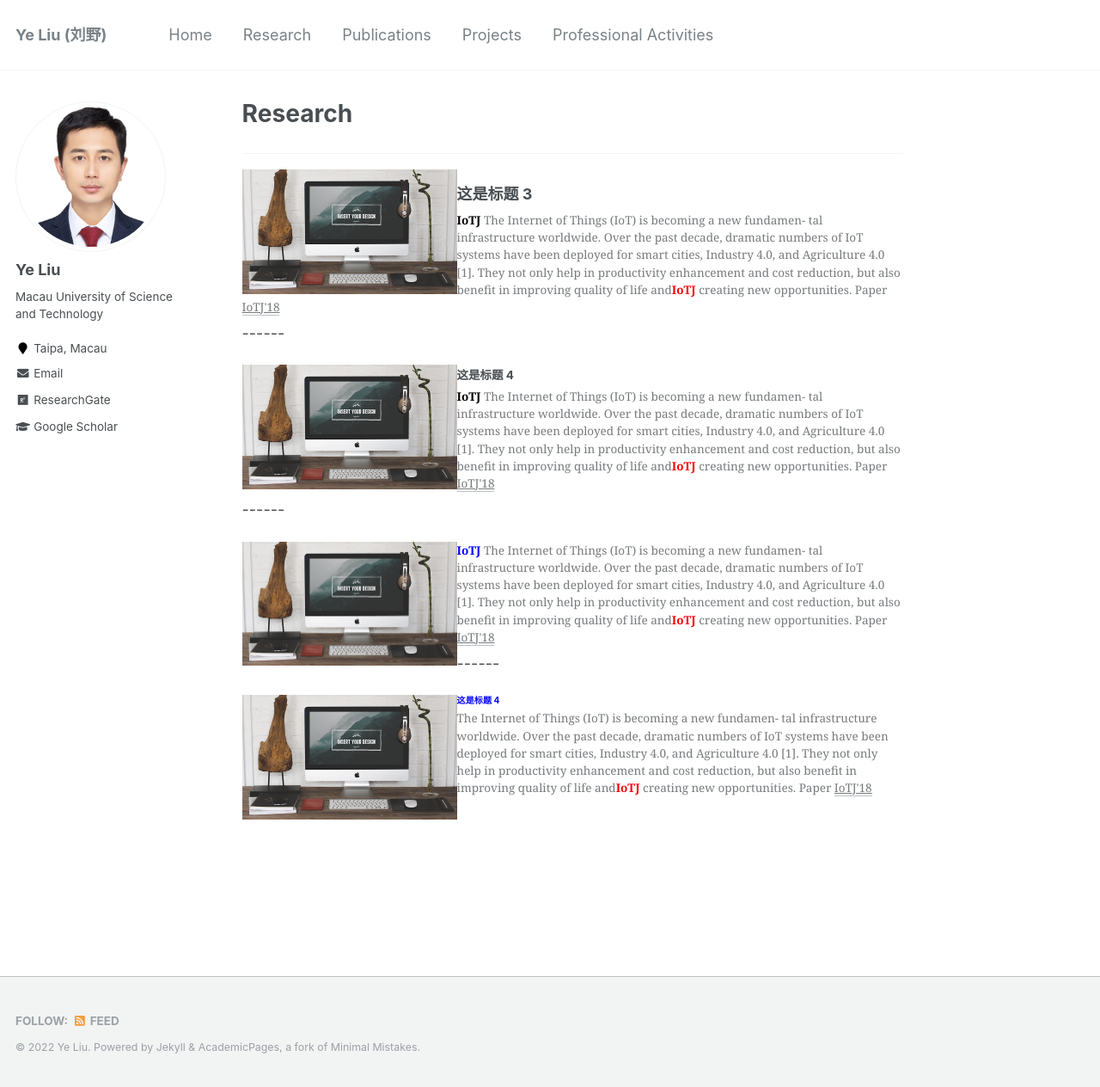
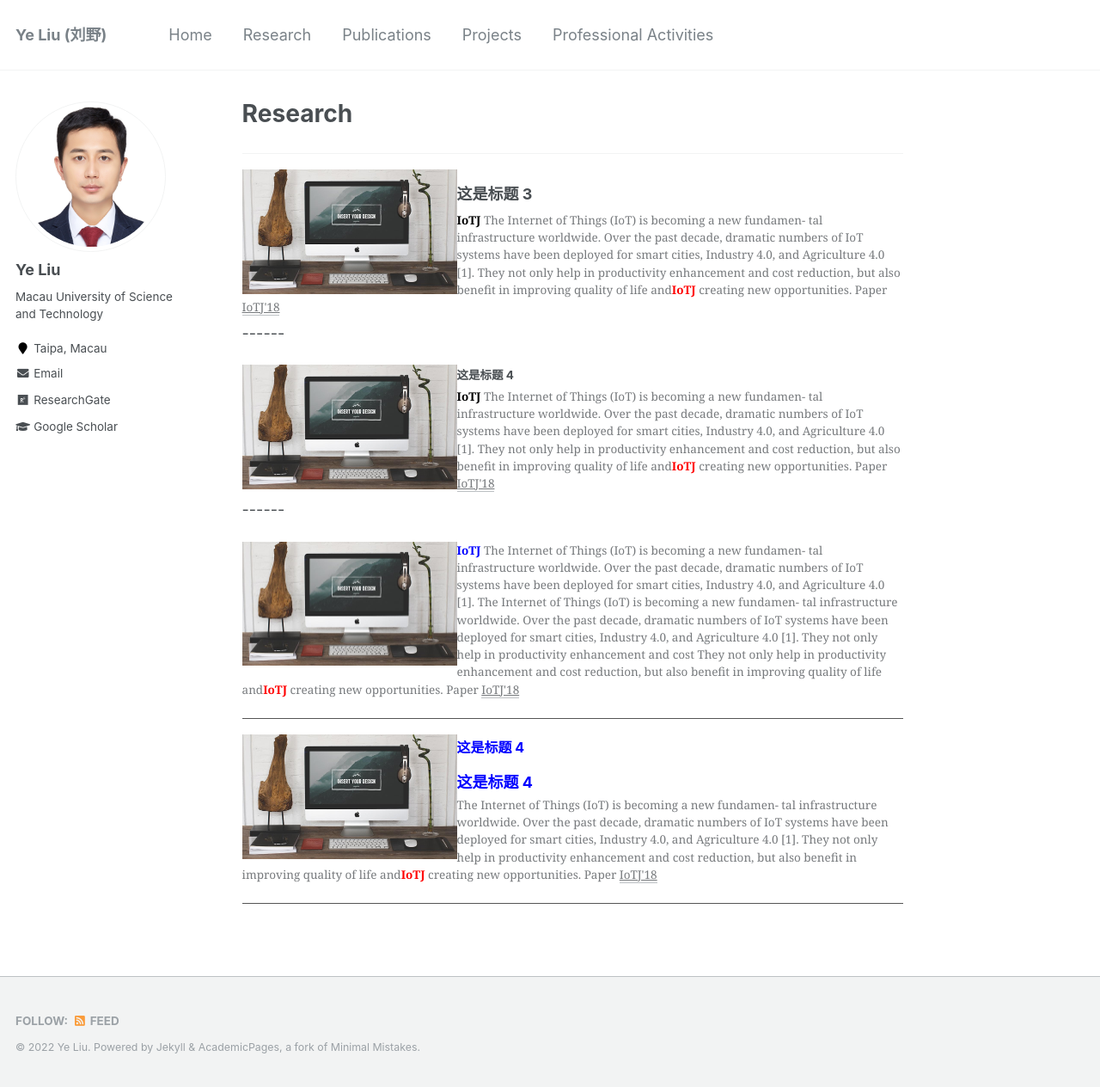
Before and after one commit to ChrisYe-Liu/chrisye-liu.github.io, a Jekyll site: the page built from _pages/research.md, in a window 1280 px wide and 1264 px high. Shown: the whole window at 86% size. Built offline with Jekyll 4.4.1, drawn with Linux system fonts in a browser that asks for light colours.

Commit message:
Update research.md

```diff
--- a/_pages/research.md
+++ b/_pages/research.md
@@ -35,17 +35,19 @@
 <figcaption>
 <font  color=blue ><b>IoTJ</b></font>
 
-The Internet of Things (IoT) is becoming a new fundamen- tal infrastructure worldwide. Over the past decade, dramatic numbers of IoT systems have been deployed for smart cities, Industry 4.0, and Agriculture 4.0 [1]. They not only help in productivity enhancement and cost reduction, but also benefit in improving quality of life and<font  color=red ><b>IoTJ</b></font> creating new opportunities. Paper <a href="https://www.runoob.com/" target="_blank">IoTJ'18</a></figcaption>
+The Internet of Things (IoT) is becoming a new fundamen- tal infrastructure worldwide. Over the past decade, dramatic numbers of IoT systems have been deployed for smart cities, Industry 4.0, and Agriculture 4.0 [1]. The Internet of Things (IoT) is becoming a new fundamen- tal infrastructure worldwide. Over the past decade, dramatic numbers of IoT systems have been deployed for smart cities, Industry 4.0, and Agriculture 4.0 [1]. They not only help in productivity enhancement and cost They not only help in productivity enhancement and cost reduction, but also benefit in improving quality of life and<font  color=red ><b>IoTJ</b></font> creating new opportunities. Paper <a href="https://www.runoob.com/" target="_blank">IoTJ'18</a></figcaption>
 <p>
 
-------
+<hr style="height:1px;border:none;border-top:1px solid #555555;" />
 
 <p>
   <img src="/images/foo-bar-identity.jpg" alt=""
   style="float:left" width="250" height="187">
 <figcaption>
-<h4><font  color=blue ><b>这是标题 4</b></font></h4>
+<h4><font  color=blue size=3><b>这是标题 4</b></font></h4>
+<h4><font  color=blue size=4><b>这是标题 4</b></font></h4>
 
 
 The Internet of Things (IoT) is becoming a new fundamen- tal infrastructure worldwide. Over the past decade, dramatic numbers of IoT systems have been deployed for smart cities, Industry 4.0, and Agriculture 4.0 [1]. They not only help in productivity enhancement and cost reduction, but also benefit in improving quality of life and<font  color=red ><b>IoTJ</b></font> creating new opportunities. Paper <a href="https://www.runoob.com/" target="_blank">IoTJ'18</a></figcaption>
 <p>
+<hr style="height:1px;border:none;border-top:1px solid #555555;" />
```
